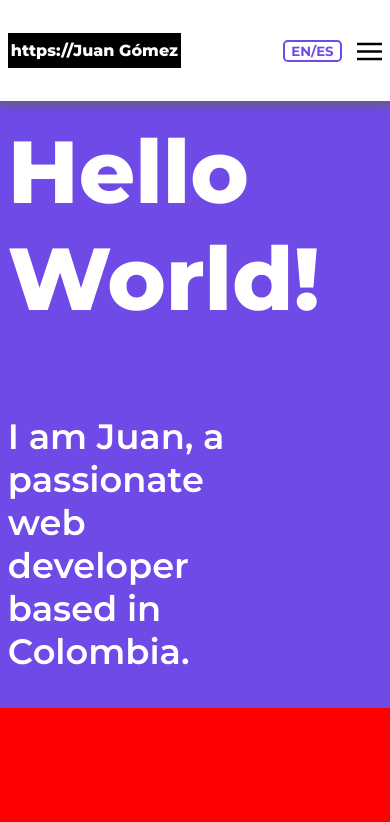
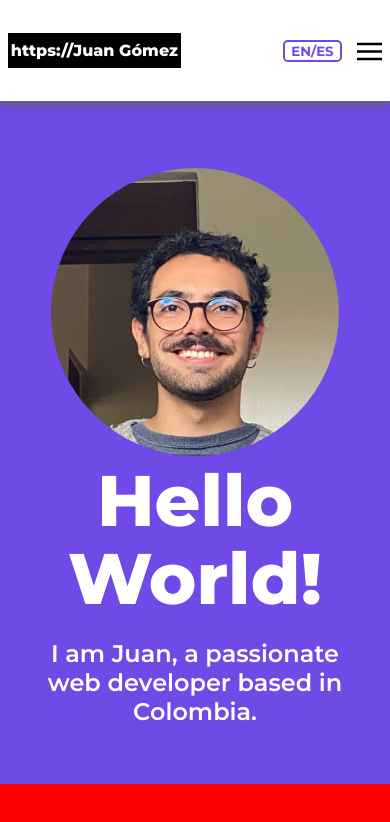
Before and after one commit to JPGomezCuervo/Portfolio-v2, a Vue app: page / in a window 390 px wide. Shown: the top 822 px of the page. Built offline with nearby package versions, Linux system fonts and the light colour scheme.

Commit message:
totally responsive hero component

```diff
--- a/src/components/Hero/Hero.vue
+++ b/src/components/Hero/Hero.vue
@@ -16,7 +16,9 @@ const { hero } = toRefs(languages);
             <h3>{{ hero.subtitle }}</h3>
         </div>
 
-        <img :src="photo" alt="" id="photo"/>
+        <div class="right-container">
+            <img :src="photo" alt="" id="photo"/>
+        </div>
 
     </section>
 
@@ -28,10 +30,11 @@ const { hero } = toRefs(languages);
 .background {
     display: flex;
     flex-wrap: wrap-reverse;
-    padding-top: 8.5%;
+    height: fit-content;
+    padding-top: clamp(8rem, 18vh + 1rem, 30rem);
+    padding-bottom: clamp(2rem,5vh + 1rem, 30rem);
     padding-left: 2%;
     padding-right: 2%;
-    height: 80vh;
     width: 96%;
     justify-content: center;
     align-items: center;
@@ -40,12 +43,16 @@ const { hero } = toRefs(languages);
 .left-container {
     display: flex;
     flex-direction: column;
-    // align-items: flex-start;
+    width: clamp(490px, 20vw, 400px);
+    align-items: center;
+    // margin-right: 0%;
 }
 .left-container h1 {
-    font-size: 5.5rem;
-    margin-top: 5rem;
-    margin-bottom: 3rem;
+    font-size: clamp(2rem, 3.5rem + 4vw, 8rem);
+    width: fit-content;
+    margin-top: 0rem;
+    margin-bottom: clamp(1rem, 1rem + 1vw, 3rem);
+    line-height: 110%;
     text-align: left;
     color: white;
 }
@@ -54,16 +61,52 @@ const { hero } = toRefs(languages);
     font-family: "Montserrat-semiBold";
     font-size: 2.2rem;
     font-weight: 200;
-    width: 70%;
+    width: fit-content;
     text-align: left;
     color: white;
+    margin: 0;
+}
+
+
+.right-container {
+    display: flex;
+    justify-content: center;
+    align-items: center;
+    margin-left: clamp(0rem, 0rem + 5vw, 60rem);
 }
 
 #photo {
-    height: 24rem;
+    // height: 24rem;
+    height: clamp(18rem, 2rem + 35vw, 30rem);
     border-radius: 50rem;
+    margin-bottom: 2%;
 }
 
 
 
+
+@media (max-width: 932px){
+    .left-container h1 {
+        text-align: center;
+    }
+
+    .left-container h3 {
+        text-align: center;
+        width: 90%;
+    }
+
+    .right-container {
+        margin-left: 0rem;
+    }
+}
+
+@media  (max-width: 575px) {
+
+    .left-container h3 {
+        font-size: 1.5rem;
+    }
+
+}
+
+
 </style>
```
